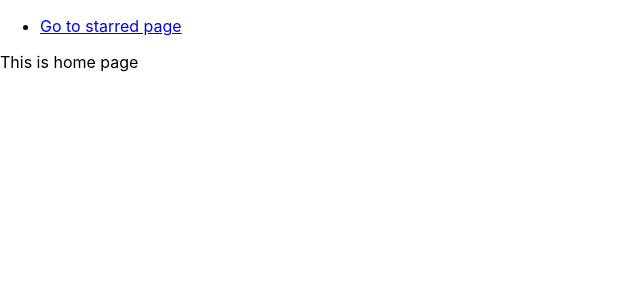
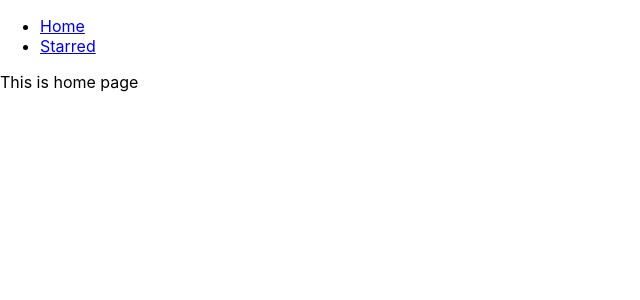
Before and after one commit to josem-gp/react-box-office, a React (Create React App) app: page / in a window 1280 px wide. Shown: the top 300 px of the page, without its empty margins (0-640 px from the left). Built offline with nearby package versions, Linux system fonts and the light colour scheme.

Commit message:
mapped several links to go from home to starred and other way around

```diff
--- a/src/components/Nav.js
+++ b/src/components/Nav.js
@@ -1,13 +1,20 @@
 import React from "react";
 import { Link } from "react-router-dom";
+
+const LINKS = [
+  { to: "/", text: "Home" },
+  { to: "/starred", text: "Starred" },
+];
 
 const Nav = () => {
   return (
     <div>
       <ul>
-        <li>
-          <Link to="/starred">Go to starred page</Link>
-        </li>
+        {LINKS.map((link) => (
+          <li key={link.to}>
+            <Link to={link.to}>{link.text}</Link>
+          </li>
+        ))}
       </ul>
     </div>
   );
```
